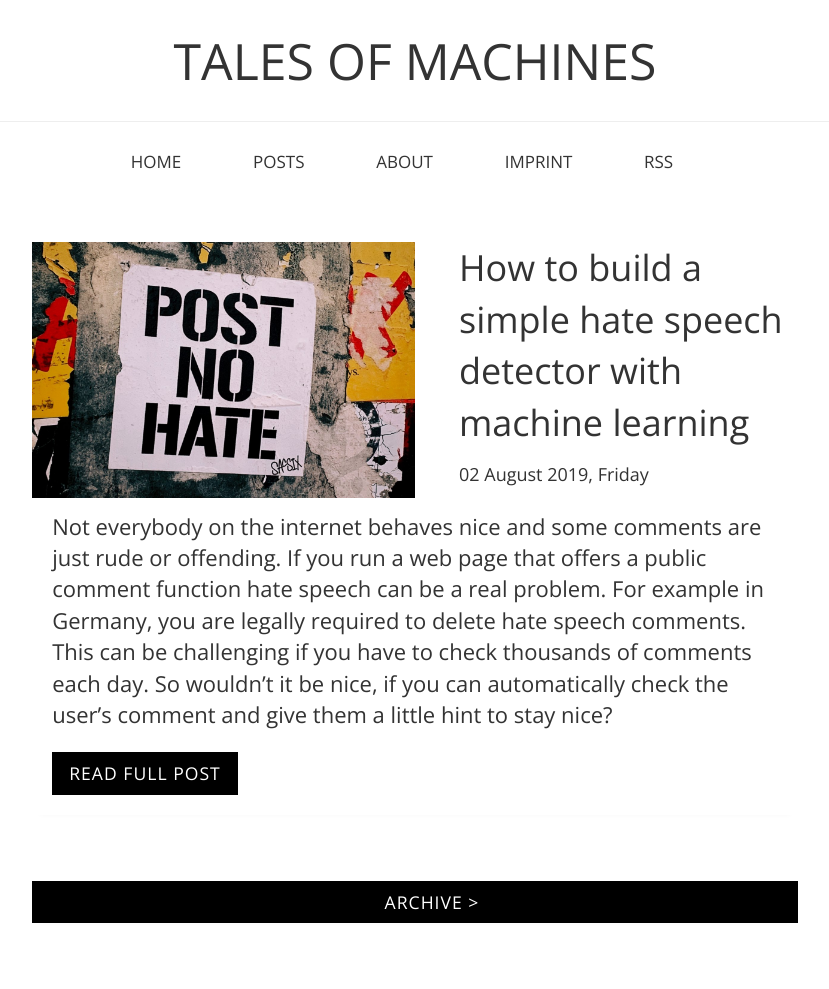
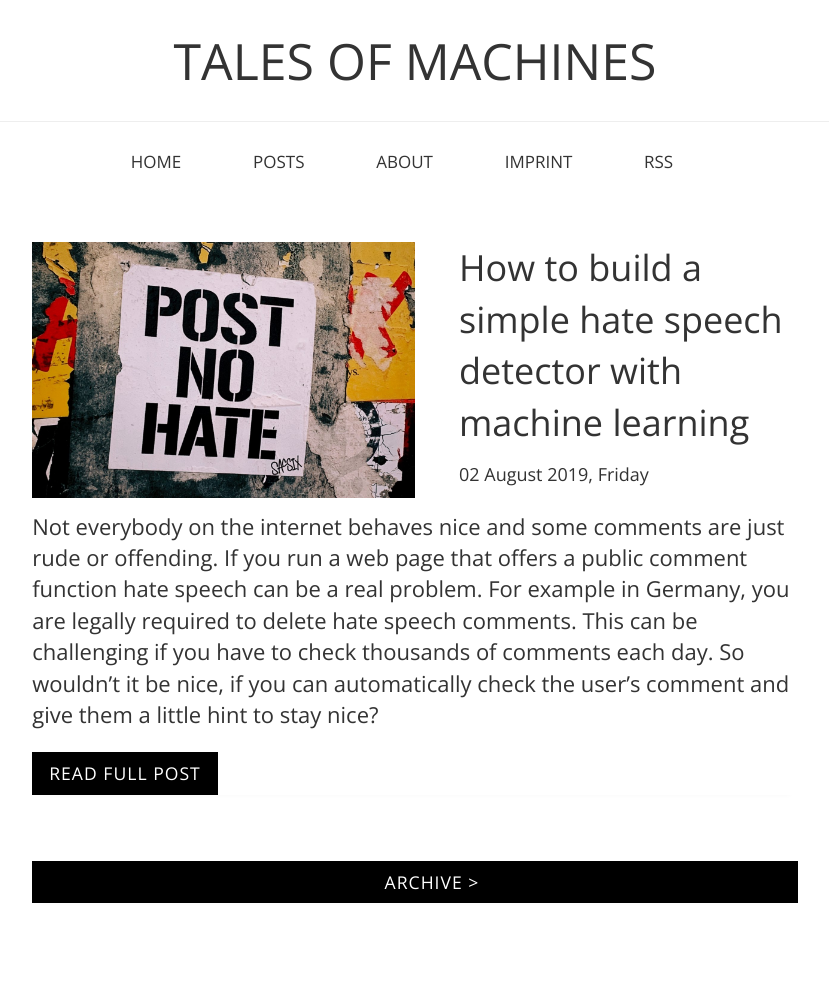
Before and after one commit to oliverguhr/olivers-blog, a Jekyll site: the page built from index.html, in a window 1280 px wide. Shown: the whole page, without its empty margins (225-1054 px from the left). Built offline with Jekyll 4.4.1, drawn with Linux system fonts in a browser that asks for light colours.

Commit message:
we dont need that margin

```diff
--- a/_sass/_flexblog.scss
+++ b/_sass/_flexblog.scss
@@ -40,6 +40,7 @@ header {
     }
 }
 
+/* on small screens */
 @media (max-width: 1025px) {
     .halfWidth {
         width: 100%;
@@ -125,10 +126,6 @@ h2 {
     box-shadow: 0px 8px 5px -8px rgba(0, 0, 0, 0.03);
     overflow: hidden;
     margin-bottom: 3em;
-}
-
-.box .content {
-    margin: 20px;
 }
 
 .box header h2 {
```
